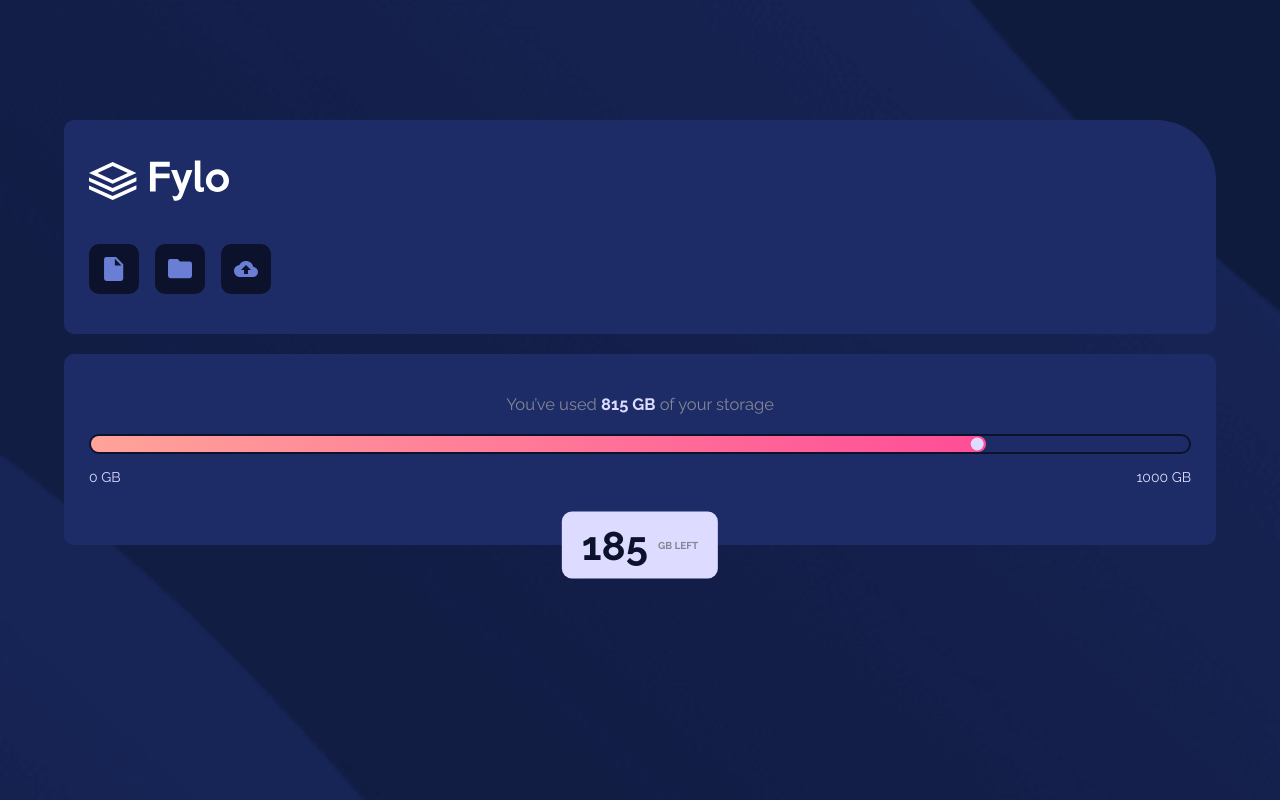
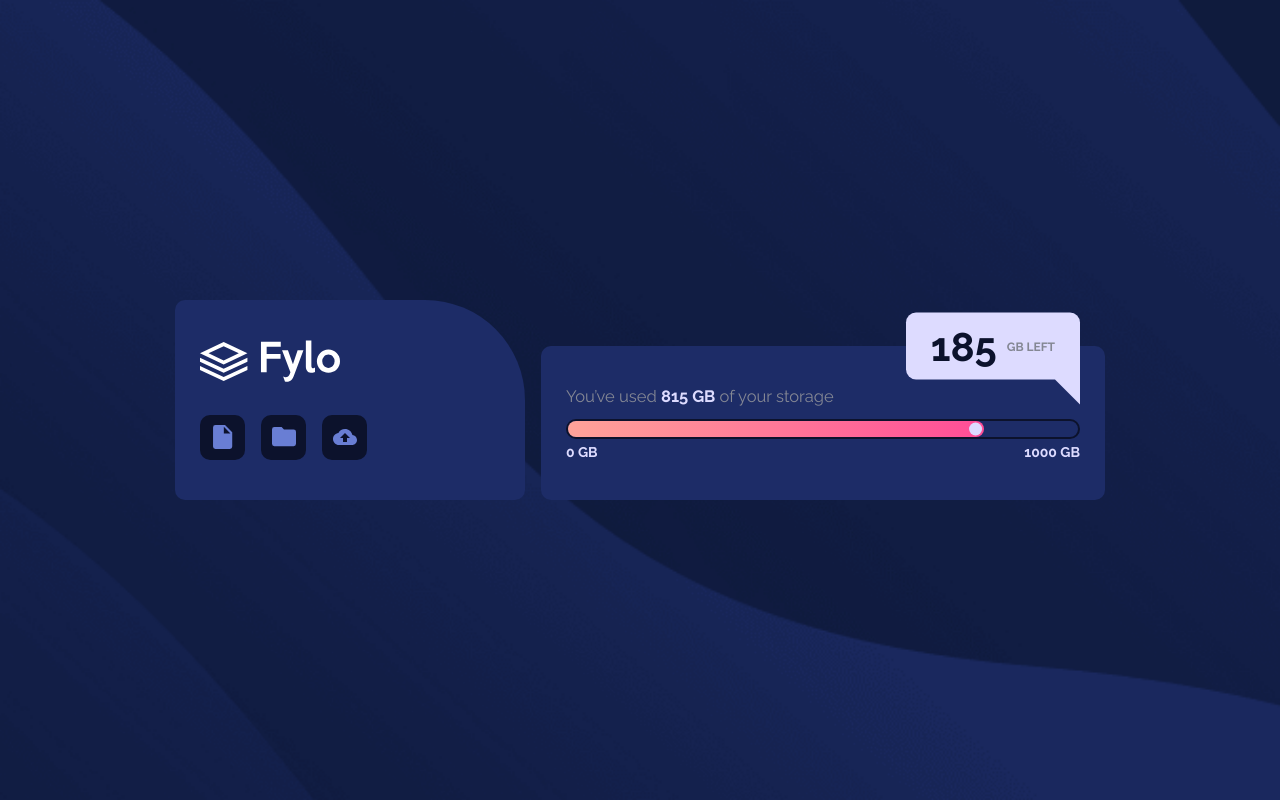
Before and after one commit to 6kbzn9/Fyl-Ddata-Storage-Component, a website: page index.html in a window 1280 px wide. Drawn offline with Linux system fonts and the light colour scheme.

Commit message:
final version

```diff
--- a/scss/main.scss
+++ b/scss/main.scss
@@ -39,6 +39,14 @@ body {
   font-family: "Raleway", sans-serif;
   font-size: 1.4rem;
   color: $PaleBlue;
+
+  @include bigger(500px) {
+    display: flex;
+    align-items: center;
+    justify-content: center;
+    background: url(../images/bg-desktop.png) center center no-repeat;
+    background-size: cover;
+  }
 }
 
 .logo {
@@ -46,17 +54,29 @@ body {
 }
 .wrapper {
   width: 90%;
+  max-width: 350px;
   margin: 0 auto;
-  padding: 12rem 0 15rem;
+  padding: 12rem 0 15rem 0;
   & > * {
     border-radius: 1rem;
     background-color: $DarkBlue;
     padding: 4rem 2.5rem;
   }
+
+  @include bigger(730px) {
+    max-width: 930px;
+    display: flex;
+    align-items: flex-end;
+    padding: 0;
+  }
+
+  & > * {
+    flex: 1 1 300px;
+  }
 }
 
 .header {
-  border-top-right-radius: 6rem;
+  border-top-right-radius: 10rem;
   margin-bottom: 2rem;
 
   &__logo {
@@ -73,13 +93,23 @@ body {
     display: flex;
     align-items: center;
     justify-content: center;
-    height: 5rem;
-    width: 5rem;
+    height: 4.5rem;
+    width: 4.5rem;
     border-radius: 1rem;
     background-color: $VeryDarkBlue;
 
     &:not(:last-child) {
       margin-right: 1.6rem;
+    }
+  }
+
+  @include bigger(730px) {
+    margin-bottom: 0;
+    margin-right: 1.6rem;
+    max-width: 35rem;
+
+    &__logo {
+      margin-bottom: 3rem;
     }
   }
 }
@@ -132,25 +162,26 @@ body {
       height: 1.3rem;
       top: 50%;
       left: $used;
-      transform: translate(-118%, -50%);
+      transform: translate(-115%, -50%);
     }
   }
 
   &__GB {
     display: flex;
     justify-content: space-between;
+    font-weight: 700;
   }
 
   &__left {
     position: absolute;
     top: 100%;
-    left: 50%;
-    transform: translate(-50%, -50%);
-    padding: 1rem 2rem;
+    right: 50%;
+    transform: translate(50%, -50%);
+    padding: 1rem 2.5rem;
     border-radius: inherit;
     background: $PaleBlue;
     color: $GrayishBlue;
-    font-size: 1rem;
+    font-size: 1.2rem;
     font-weight: 700;
     display: flex;
     align-items: center;
@@ -161,6 +192,43 @@ body {
       font-size: 4rem;
       display: inline-block;
       margin-right: 1rem;
+    }
+  }
+
+  @include bigger(730px) {
+    padding-bottom: 4rem;
+    flex-grow: 2;
+
+    &__heading {
+      text-align: start;
+      margin-bottom: 1.25rem;
+    }
+
+    &__storage {
+      margin-bottom: 0.5rem;
+    }
+  }
+
+  @include bigger(850px) {
+    &__left {
+      top: 0;
+      right: 0;
+      transform: translate(-2.5rem, -50%);
+      padding: 1rem 2.5rem;
+      border-bottom-right-radius: 0;
+      z-index: 1;
+
+      &::before {
+        content: "";
+        position: absolute;
+        z-index: -1;
+        top: 100%;
+        right: 0;
+        width: 0;
+        height: 0;
+        border: 2.5rem solid transparent;
+        border-right-color: $PaleBlue;
+        transform: rotate(0deg) translateY(-50%);
       }
     }
   }
@@ -176,3 +244,4 @@ body {
       font-size: 52%;
     }
   }
+}
```
Also changed, not shown: css/main.css, 1 other file. Lines whose indentation alone changed are shown as unchanged.
